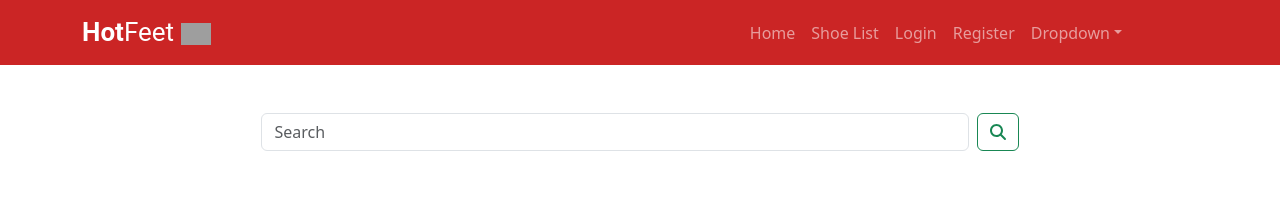
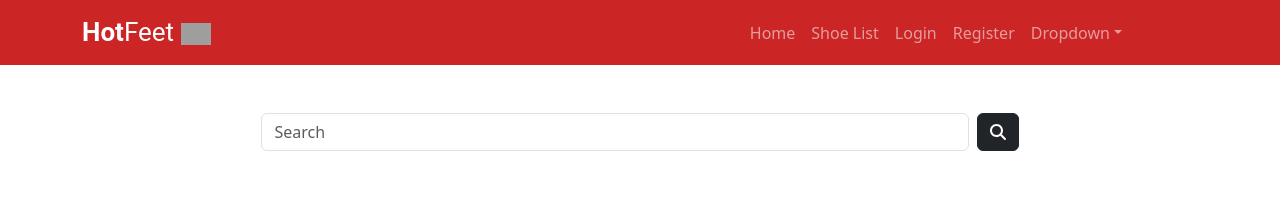
Before and after one commit to Megwana/drf-react, a React (Create React App) app in the folder myproject/frontend_react/: page / in a window 1280 px wide. Shown: the top 197 px of the page. Built offline with nearby package versions, Linux system fonts and the light colour scheme; grey boxes are pictures that could not be loaded.

Commit message:
navbar burger switches to x once toggle clicked on

```diff
--- a/myproject/frontend_react/src/components/NavBar.js
+++ b/myproject/frontend_react/src/components/NavBar.js
@@ -1,10 +1,13 @@
-import React from 'react';
+import React, { useState } from 'react';
 import { Navbar, Nav, NavDropdown } from 'react-bootstrap';
+import { FontAwesomeIcon } from "@fortawesome/react-fontawesome";
+import { faBars, faTimes } from "@fortawesome/free-solid-svg-icons";
 import '../styles/navbar.css';
-import runningLogo from '../assets/running.png'
-
+import runningLogo from '../assets/running.png';
 
 const NavBar = () => {
+  const [open, setOpen] = useState(false);
+
   return (
     <Navbar expand="lg" variant="dark" className="custom-navbar">
       <div className="container">
@@ -12,7 +15,9 @@ const NavBar = () => {
           <Navbar.Brand href="/"><b>Hot</b>Feet <img src={runningLogo} alt="Running Logo" className="running-logo" />
           </Navbar.Brand>
         </div>
-        <Navbar.Toggle aria-controls="navbar-nav" />
+        <Navbar.Toggle aria-controls="navbar-nav" onClick={() => setOpen(!open)}>
+          <FontAwesomeIcon icon={open ? faTimes : faBars} />
+        </Navbar.Toggle>
         <Navbar.Collapse id="navbar-nav">
           <Nav className="me-auto">
             <Nav.Link href="/">Home</Nav.Link>
--- a/myproject/frontend_react/src/components/SearchBar.js
+++ b/myproject/frontend_react/src/components/SearchBar.js
@@ -15,7 +15,7 @@ function SearchBar() {
               className="me-2 flex-grow-1"
               aria-label="Search"
             />
-            <Button variant="outline-success">
+            <Button variant="dark">
             <FontAwesomeIcon icon={faMagnifyingGlass} />
             </Button>
           </Form>
```
Also changed, not shown: myproject/frontend_react/src/styles/searchbar.css (line endings or trailing spaces).
